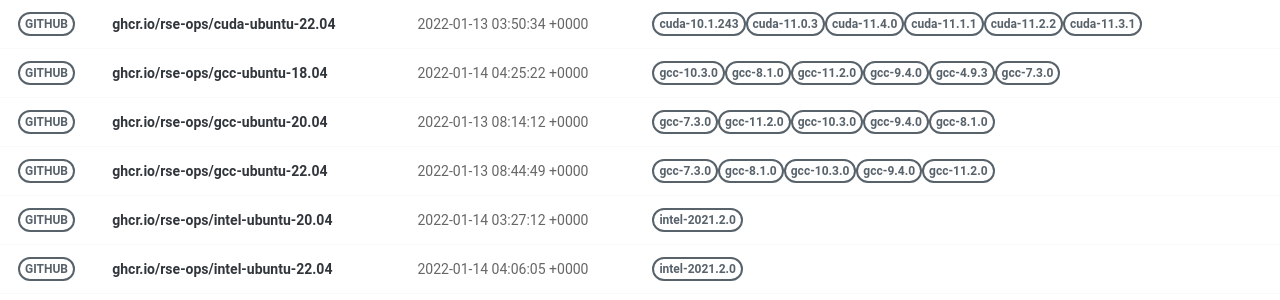
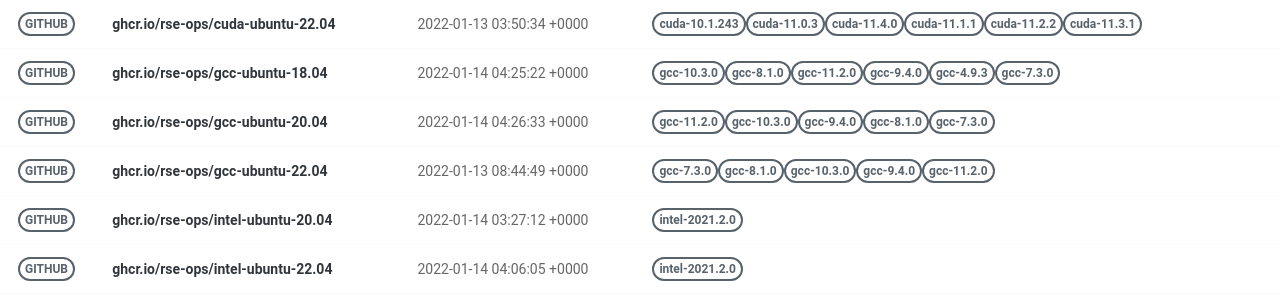
Before and after one commit to rse-ops/docker-images, a Jekyll site: the page built from pages/index.md, in a window 1280 px wide. Shown: the part 326-626 px from the top of the page. Built offline with Jekyll 4.4.1, drawn with Linux system fonts in a browser that asks for light colours; nearby versions of some CDN libraries.

Commit message:
Automated push to update library 2022-01-14

```diff
--- a/_library/ghcr.io-rse-ops-gcc-ubuntu-20.04.md
+++ b/_library/ghcr.io-rse-ops-gcc-ubuntu-20.04.md
@@ -1,14 +1,11 @@
 ---
 layout: container
 name: ghcr.io/rse-ops/gcc-ubuntu-20.04
-updated_at: 2022-01-13 08:14:12.316496
+updated_at: 2022-01-14 04:26:33.924458
 
 
 container_url: https://github.com/orgs/rse-ops/packages/container/package/gcc-ubuntu-20.04
 versions:
- - tag: gcc-7.3.0
-   dockerfile: https://github.com/rse-ops/docker-images/blob/main/ubuntu/gcc/Dockerfile
-   manifest: https://crane.ggcr.dev/manifest/ghcr.io/rse-ops/gcc-ubuntu-20.04:gcc-7.3.0
  - tag: gcc-11.2.0
    dockerfile: https://github.com/rse-ops/docker-images/blob/main/ubuntu/gcc/Dockerfile
    manifest: https://crane.ggcr.dev/manifest/ghcr.io/rse-ops/gcc-ubuntu-20.04:gcc-11.2.0
```
Also changed, not shown: other parts of _library/ghcr.io-rse-ops-gcc-ubuntu-20.04.md (+3 -0 lines).
